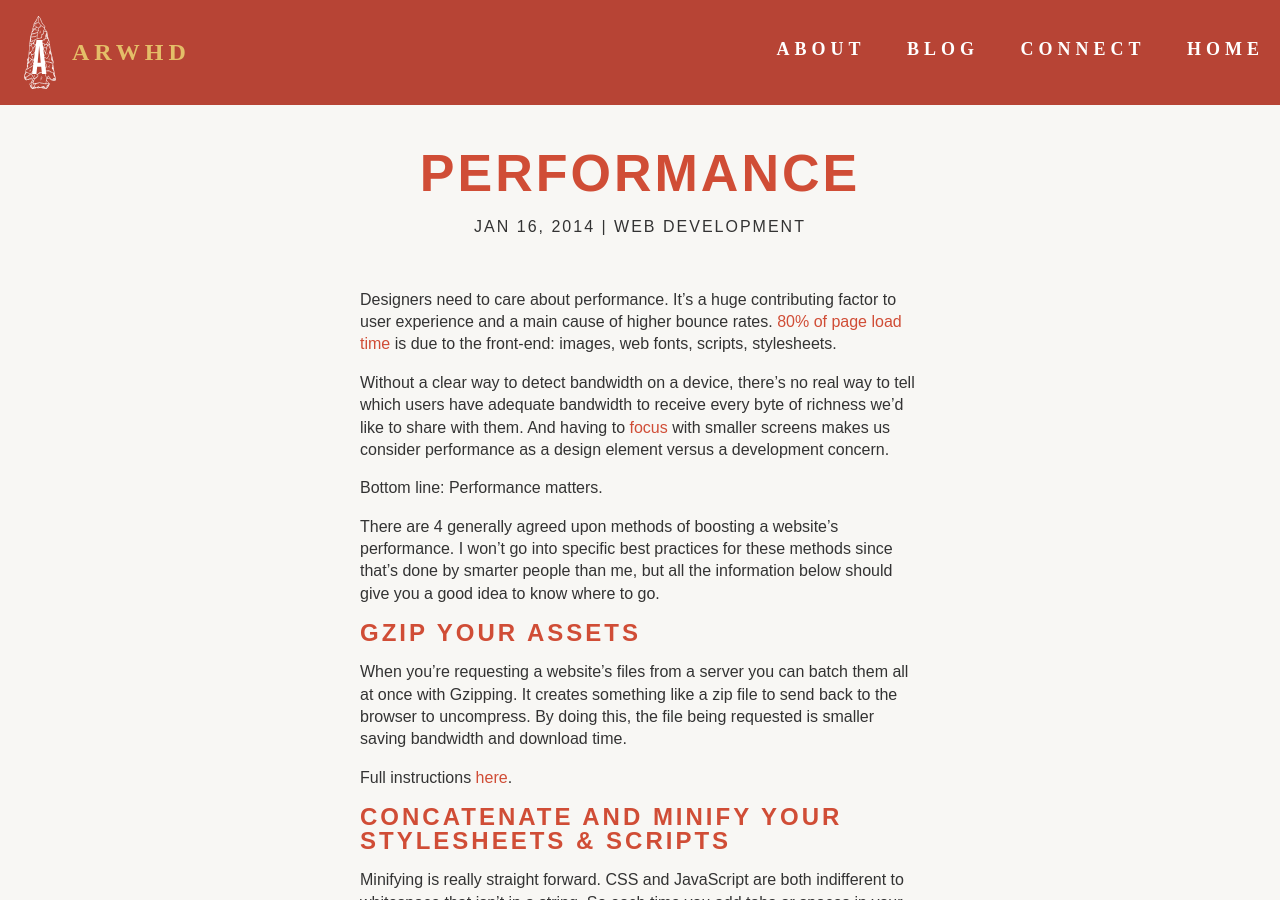
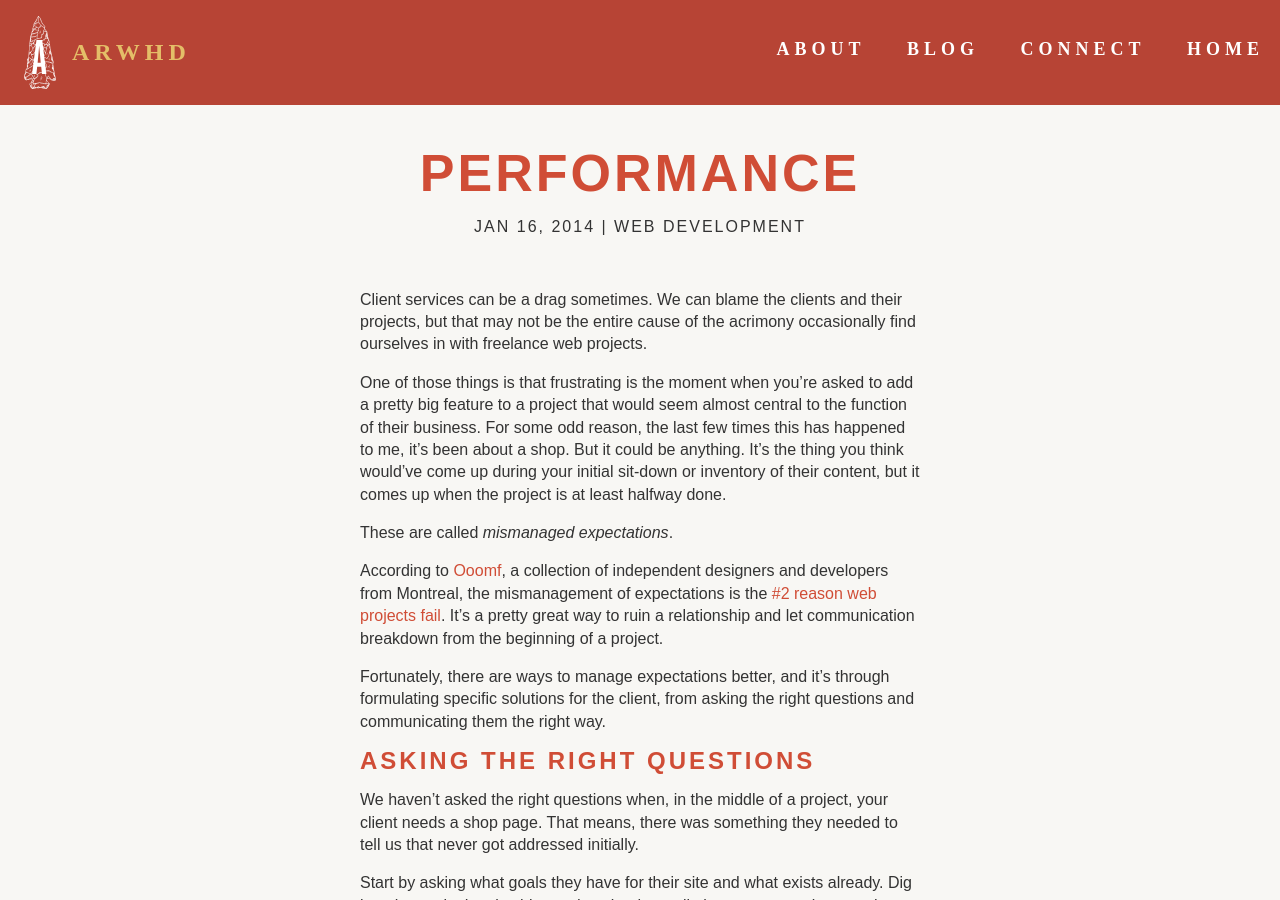
Before and after one commit to charlespeters/ARWHD, a Jekyll site: the page built from _posts/2014-01-16-performance.md, in a window 1280 px wide and 900 px high. Built offline with Jekyll 4.4.1, drawn with Linux system fonts in a browser that asks for light colours; nearby versions of some CDN libraries; comment, search, counter and statistics services are not loaded; some of the changed text lies outside the part shown.

Commit message:
moving the posts

```diff
--- a/_posts/2014-01-16-performance.md
+++ b/_posts/2014-01-16-performance.md
@@ -5,26 +5,42 @@ categories:
 - Web Development
 date: 2014-01-16
 ---
-Designers need to care about performance. It’s a huge contributing factor to user experience and a main cause of higher bounce rates. [80% of page load time](http://www.speedawarenessmonth.com/when-8020-becomes-2080/) is due to the front-end: images, web fonts, scripts, stylesheets.
+Client services can be a drag sometimes. We can blame the clients and their projects, but that may not be the entire cause of the acrimony occasionally find ourselves in with freelance web projects.
 
-Without a clear way to detect bandwidth on a device, there’s no real way to tell which users have adequate bandwidth to receive every byte of richness we’d like to share with them. And having to [focus](http://www.charlespeters.net/focusing/) with smaller screens makes us consider performance as a design element versus a development concern.
+One of those things is that frustrating is the moment when you’re asked to add a pretty big feature to a project that would seem almost central to the function of their business. For some odd reason, the last few times this has happened to me, it’s been about a shop. But it could be anything. It’s the thing you think would’ve come up during your initial sit-down or inventory of their content, but it comes up when the project is at least halfway done.
 
-Bottom line: Performance matters.
+These are called *mismanaged expectations*.
 
-There are 4 generally agreed upon methods of boosting a website’s performance. I won’t go into specific best practices for these methods since that’s done by smarter people than me, but all the information below should give you a good idea to know where to go.
+According to [Ooomf](https://ooomf.com/), a collection of independent designers and developers from Montreal, the mismanagement of expectations is the [#2 reason web projects fail](https://ooomf.com/blog/post45271740941why-projects-fail/). It’s a pretty great way to ruin a relationship and let communication breakdown from the beginning of a project.
 
-### Gzip Your Assets
+Fortunately, there are ways to manage expectations better, and it’s through formulating specific solutions for the client, from asking the right questions and communicating them the right way.
 
-When you’re requesting a website’s files from a server you can batch them all at once with Gzipping. It creates something like a zip file to send back to the browser to uncompress. By doing this, the file being requested is smaller saving bandwidth and download time.
+### Asking the Right Questions
+We haven’t asked the right questions when, in the middle of a project, your client needs a shop page. That means, there was something they needed to tell us that never got addressed initially.
 
-Full instructions [here](http://css-tricks.com/snippets/htaccess/active-gzip-compression/).
+Start by asking what goals they have for their site and what exists already. Dig into that topic deeply; this needs to be the preliminary conversation: are they trying to build an audience? Who is their current audience? What action do they want that audience to take? What are they selling? How do they want to sell it?
 
-### Concatenate and Minify Your Stylesheets &amp; Scripts
+Content is a huge thing that you need to canvas thoroughly before getting started. You can’t design a website without content. So what kinds of content do they have now? What content needs to be on the new site? Is there more that needs be generated before the new project launches? Who is responsible for creating it? If you’re using a CMS, what parts of it need to be dynamic? How often will they want to update their content? Where are they going to update from?
 
-Minifying is really straight forward. CSS and JavaScript are both indifferent to whitespace that isn’t in a string. So each time you add tabs or spaces in your document, you’re making it larger. That’s not bad in development, but on your production site it’s best to minify those files and make them smaller.
+Walk them through your process & talk about their timeline. When do they expect this site to launch? How would you like to handle communication? Is there someone you specifically need to be in touch with? What amount of content do you need to get started? What goals should you meet during the course of this project? How will you handle feedback?
 
-When I think of concatenating files, I think of stitching a patchwork quilt of all your different script &amp; stylesheet files. It’s easy enough to do in Codekit or Grunt.js, that way you’re serving a single global Javascript file and a single stylesheet. If you’re preprocessing your CSS you can just import all your files into a single file.
+Dive as deep as you can into these topics. Leave no stone unturned, be as thorough and detailed as you can. *Most importantly, get everything out on the table and invite your client to be as open as possible.*
 
-### Choose a Responsive Images Solution
+This conversation should dictate how much you should charge if you’re charging at a per-project rate.
 
-You likely aren’t going to want send a 1000px wide file to a mobile device. You probably aren’t going to want to send a lo-resolution to a 27 inch display.
+### Specific Solutions
+With those answers in hand, it’s time to do the work you’re being paid to do, with one big difference. This time you’re going to document your solutions thoroughly and explain to your client how they are related to the answers they gave you.
+
+It’s not so much a difference in the work you’re doing as it is a difference in how you go about communicating it. Typically, every time you work on a project, you need approval to move forward. There’s this preliminary stage that we talked about, a design stage where you’re going to present some options, a development stage where you may move into HTML/CSS/JS, and then another when you move into your final stage of development.
+
+With those expectations you gained from your preliminary stage, formulate your design solutions and recommendations for their project. Just reference all the answers you got and make sure those now clearly defined expectations are met in your recommendations. The more thorough you are in this position, the less revisions you typically end up making.
+
+Document that in a pdf or paper for them to have a copy. Then have your client commit to that solution with the understanding that if we have to deviate, there will be more costs associated with their project.
+
+This builds trust on both sides. The client clearly sees you’re working for them, that they have your expertise and you’ve made them feel heard. They’re going to be more likely to trust the solutions and recommendations you’re giving. In this, you’re trusting your client to believe in your work, and that they have purchased your solutions.
+
+---
+
+You can never be a mind-reader and maybe your client will change things on a whim . But if you do the hard work and get all their needs and desires up front, there should be less waffling in the end.
+
+How have you handled your client’s expectations? What solutions do you have for this process?
```
Also changed, not shown: _drafts/2014-05-21-simple-css-transitions.md (+2 -4 lines), blog.html (+7 -7 lines), _drafts/2014-01-08-working-with-editorially.md (renamed from _posts/2014-01-08-working-with-editorially.md).
